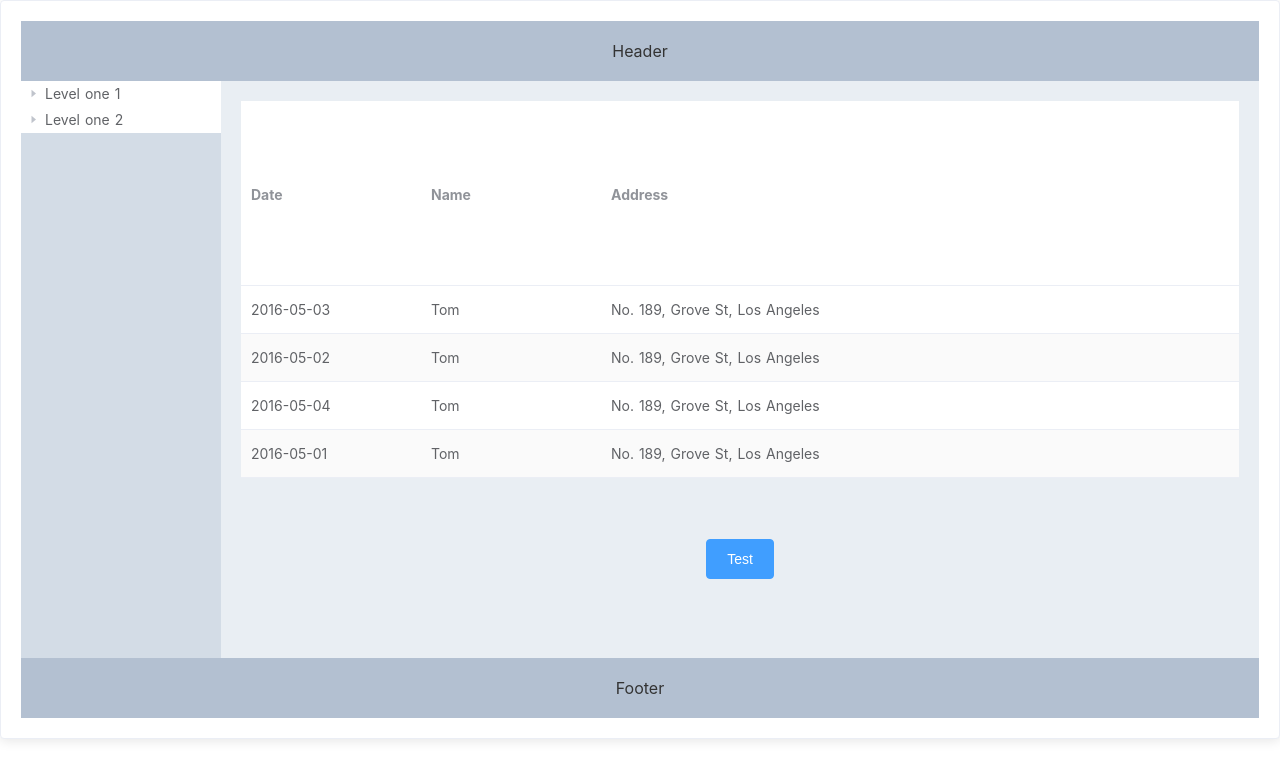
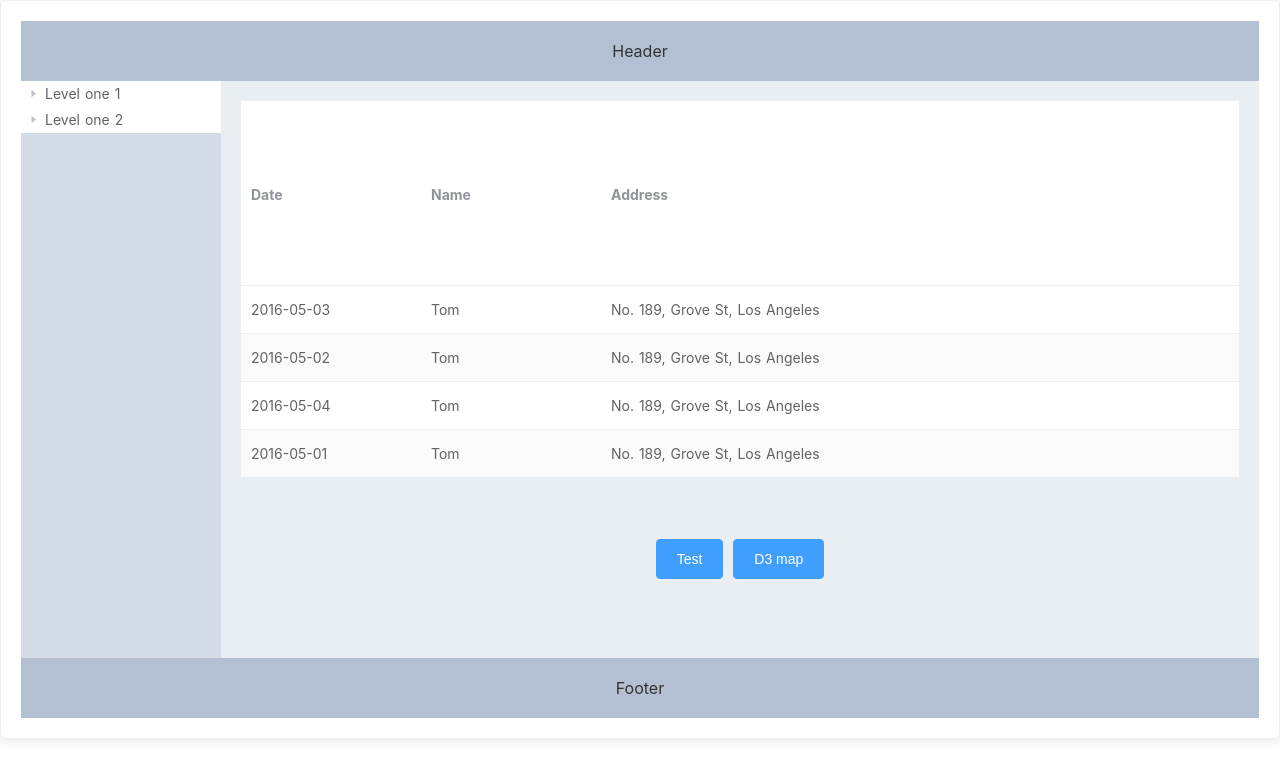
Before and after one commit to tosashimanto/iot-camera-spa-vue, a Nuxt app: page / in a window 1280 px wide. Shown: the top 780 px of the page. Built offline with nearby package versions, Linux system fonts and the light colour scheme.

Commit message:
d3追加.

```diff
--- a/app/pages/index.vue
+++ b/app/pages/index.vue
@@ -31,7 +31,8 @@
                 </el-table-column>
               </el-table>
               <div class="text-right">
-                <el-button type="primary" @click="handleClickSubmit">Test</el-button>
+                <el-button type="primary" @click="handleClickImages">Test</el-button>
+                <el-button type="primary" @click="handleClickD3map">D3 map</el-button>
               </div>
             </el-main>
           </el-container>
@@ -135,8 +136,13 @@
         })
       },
       // 画像List
-      async handleClickSubmit() {
+      async handleClickImages() {
         this.$router.push('/images/')
+      },
+
+      // 画像List
+      async handleClickD3map() {
+        this.$router.push('/d3_map/')
       },
 
       handleNodeClick(data) {
--- a/package.json
+++ b/package.json
@@ -13,6 +13,7 @@
   "dependencies": {
     "@nuxtjs/axios": "^5.0.0",
     "cross-env": "^5.2.0",
+    "d3": "^5.7.0",
     "element-ui": "^2.4.6",
     "lodash.clonedeep": "^4.5.0",
     "moment": "^2.23.0",
```
Also changed, not shown: 1 other file (tests, documents, lock files or other folders).
